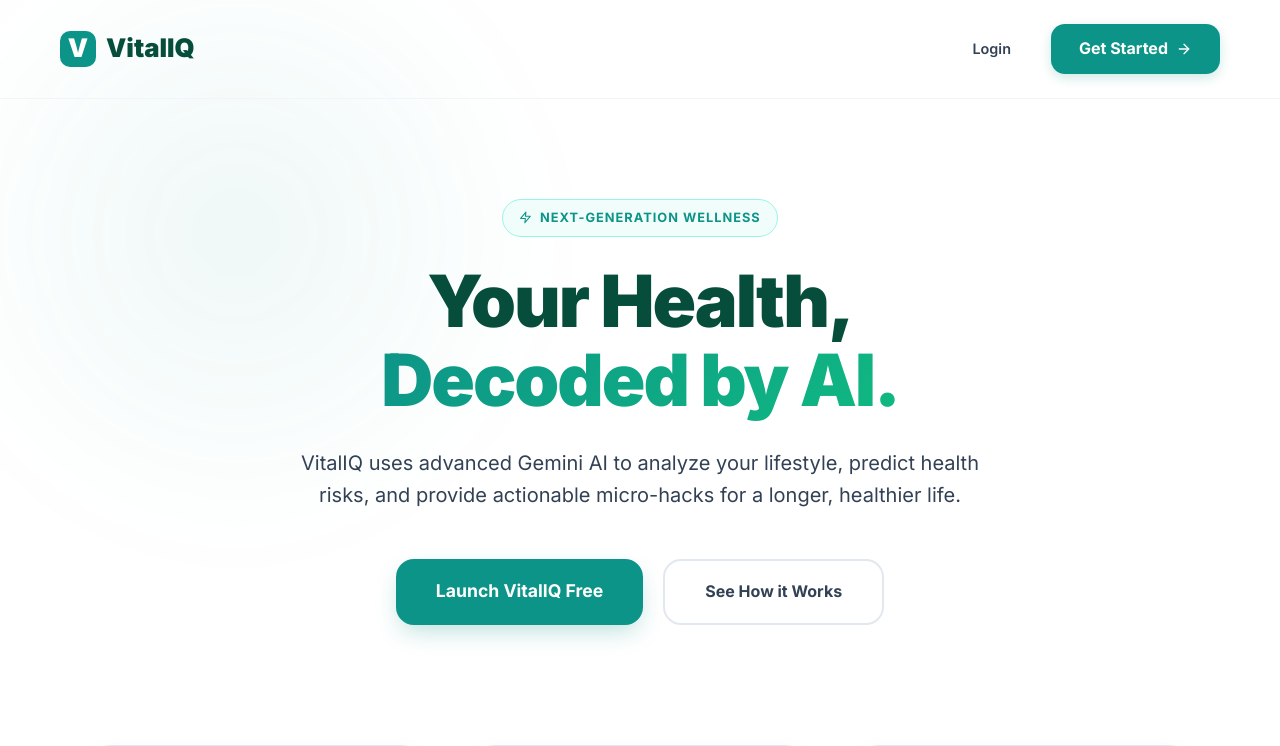
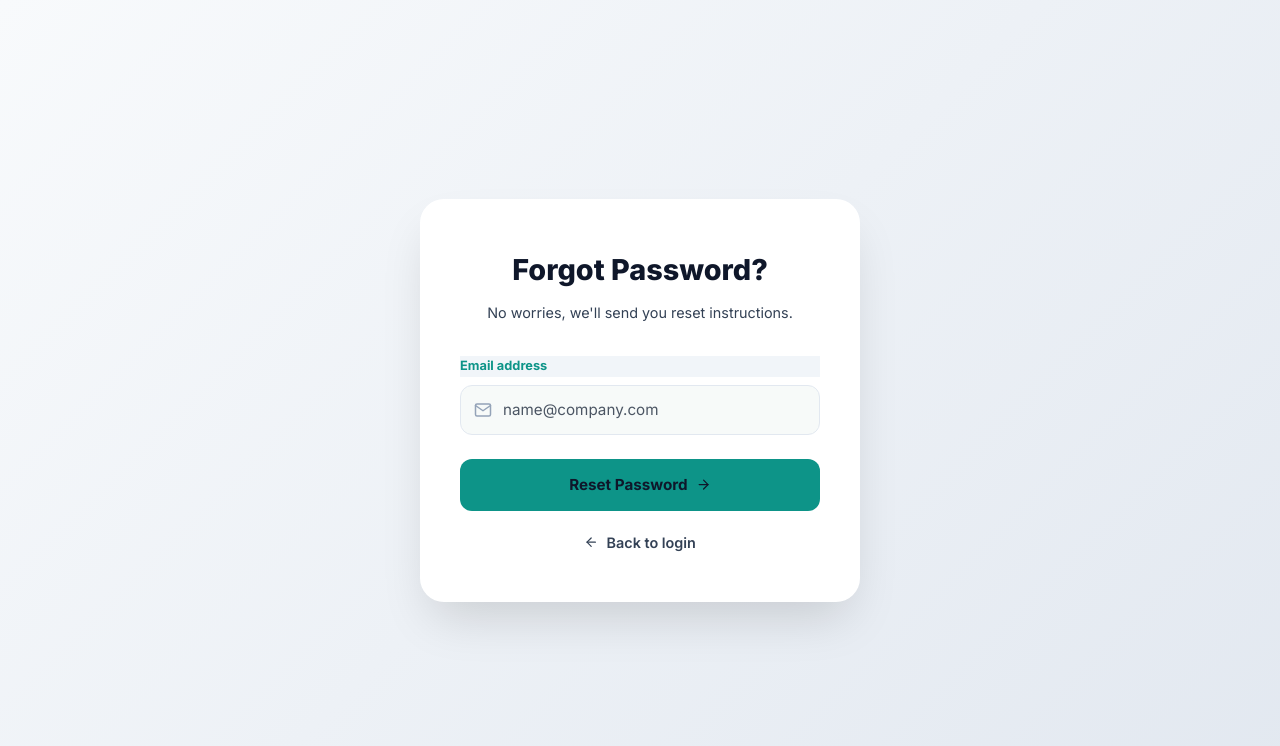
Before and after one commit to Shaurya-agrawal782/Health-Tracker, a React (Vite) app in the folder stitch/frontend/: page /forgot-password in a window 1280 px wide. Before the commit this address led to /. Shown: the top 746 px of the page. Built offline with nearby package versions, Linux system fonts and the light colour scheme; no server answers.

Commit message:
Add Forgot Password feature with OTP verification flow

```diff
--- a/stitch/frontend/src/App.jsx
+++ b/stitch/frontend/src/App.jsx
@@ -7,6 +7,7 @@
 import Landing from './pages/Landing';
 import Login from './pages/Login';
 import Register from './pages/Register';
+import ForgotPassword from './pages/ForgotPassword';
 import Dashboard from './pages/Dashboard';
 import HealthInput from './pages/HealthInput';
 import HealthCheckForm from './pages/HealthCheckForm';
@@ -91,6 +92,7 @@
             </PublicRoute>
           } />
           <Route path="/register" element={<PublicRoute><Register /></PublicRoute>} />
+          <Route path="/forgot-password" element={<PublicRoute><ForgotPassword /></PublicRoute>} />
 
           {/* Protected Dashboard Routes */}
           <Route element={<ProtectedRoute><DashboardLayout /></ProtectedRoute>}>
--- a/stitch/frontend/src/context/AuthContext.jsx
+++ b/stitch/frontend/src/context/AuthContext.jsx
@@ -90,6 +90,16 @@
     }
   };
 
+  const forgotPassword = async (email) => {
+    const response = await authAPI.forgotPassword({ email });
+    return response.data;
+  };
+
+  const resetPassword = async (data) => {
+    const response = await authAPI.resetPassword(data);
+    return response.data;
+  };
+
   const isAuthenticated = !!token && !!user;
 
   return (
@@ -104,7 +114,9 @@
       loginAsGuest,
       verifyOtp,
       completeLogin,
-      sendRegisterOtp
+      sendRegisterOtp,
+      forgotPassword,
+      resetPassword
     }}>
       {children}
     </AuthContext.Provider>
--- /dev/null
+++ b/stitch/frontend/src/pages/ForgotPassword.jsx
@@ -0,0 +1,206 @@
+import { useState } from 'react';
+import { Link, useNavigate } from 'react-router-dom';
+import { useAuth } from '../context/AuthContext';
+import { FiMail, FiLock, FiArrowRight, FiArrowLeft, FiCheckCircle } from 'react-icons/fi';
+import toast from 'react-hot-toast';
+import OtpVerification from '../components/auth/OtpVerification';
+
+const ForgotPassword = () => {
+  const navigate = useNavigate();
+  const { forgotPassword, resetPassword } = useAuth();
+
+  const [step, setStep] = useState(1); // 1: Email, 2: OTP, 3: New Password, 4: Success
+  const [email, setEmail] = useState('');
+  const [otp, setOtp] = useState('');
+  const [newPassword, setNewPassword] = useState('');
+  const [confirmPassword, setConfirmPassword] = useState('');
+  const [loading, setLoading] = useState(false);
+
+  const handleEmailSubmit = async (e) => {
+    e.preventDefault();
+    setLoading(true);
+    try {
+      await forgotPassword(email);
+      toast.success('OTP sent to your email');
+      setStep(2);
+    } catch (err) {
+      toast.error(err.response?.data?.message || 'Failed to send OTP');
+    } finally {
+      setLoading(false);
+    }
+  };
+
+  const handleOtpVerify = async (otpValue) => {
+    setOtp(otpValue);
+    setStep(3);
+    return true; // OtpVerification component expects a promise
+  };
+
+  const handleResetSubmit = async (e) => {
+    e.preventDefault();
+    if (newPassword !== confirmPassword) {
+      return toast.error('Passwords do not match');
+    }
+    if (newPassword.length < 6) {
+      return toast.error('Password must be at least 6 characters');
+    }
+
+    setLoading(true);
+    try {
+      await resetPassword({ email, otp, newPassword });
+      toast.success('Password reset successfully!');
+      setStep(4);
+    } catch (err) {
+      toast.error(err.response?.data?.message || 'Reset failed');
+    } finally {
+      setLoading(false);
+    }
+  };
+
+  return (
+    <div style={{
+      minHeight: '100vh',
+      display: 'flex',
+      alignItems: 'center',
+      justifyContent: 'center',
+      background: 'linear-gradient(135deg, #f8fafc 0%, #e2e8f0 100%)',
+      padding: '20px'
+    }}>
+      <div className="animate-fade-in-scale" style={{
+        background: 'white',
+        borderRadius: '24px',
+        boxShadow: '0 25px 50px -12px rgba(0, 0, 0, 0.15)',
+        padding: '48px 40px',
+        width: '100%',
+        maxWidth: '440px'
+      }}>
+        {/* Step 1: Enter Email */}
+        {step === 1 && (
+          <div className="animate-fade-in">
+            <div style={{ textAlign: 'center', marginBottom: '32px' }}>
+              <h1 style={{ fontSize: '1.8rem', fontWeight: 800, color: 'var(--text-primary)', marginBottom: '8px' }}>
+                Forgot Password?
+              </h1>
+              <p style={{ fontSize: '0.9rem', color: 'var(--text-secondary)' }}>
+                No worries, we'll send you reset instructions.
+              </p>
+            </div>
+
+            <form onSubmit={handleEmailSubmit}>
+              <div style={{ marginBottom: '24px' }}>
+                <label className="input-label" style={{ fontWeight: 700, fontSize: '0.8rem', marginBottom: '8px', display: 'block' }}>Email address</label>
+                <div style={{ position: 'relative' }}>
+                  <input
+                    type="email"
+                    className="input-field"
+                    placeholder="name@company.com"
+                    value={email}
+                    onChange={e => setEmail(e.target.value)}
+                    required
+                    style={{ paddingLeft: '42px', height: '50px' }}
+                  />
+                  <FiMail style={{ position: 'absolute', left: '14px', top: '50%', transform: 'translateY(-50%)', color: '#94a3b8' }} size={18} />
+                </div>
+              </div>
+
+              <button type="submit" className="btn-primary" disabled={loading} style={{ width: '100%', padding: '14px', fontWeight: 700, borderRadius: '12px', display: 'flex', alignItems: 'center', justifyContent: 'center', gap: '8px', marginBottom: '20px' }}>
+                {loading ? <span className="spinner" style={{ width: '20px', height: '20px' }} /> : <>Reset Password <FiArrowRight /></>}
+              </button>
+            </form>
+
+            <Link to="/login" style={{ display: 'flex', alignItems: 'center', justifyContent: 'center', gap: '8px', color: 'var(--text-secondary)', fontSize: '0.9rem', textDecoration: 'none', fontWeight: 600 }}>
+              <FiArrowLeft /> Back to login
+            </Link>
+          </div>
+        )}
+
+        {/* Step 2: Verify OTP */}
+        {step === 2 && (
+          <div className="animate-fade-in">
+            <OtpVerification
+              email={email}
+              onVerify={handleOtpVerify}
+              onBack={() => setStep(1)}
+            />
+          </div>
+        )}
+
+        {/* Step 3: New Password */}
+        {step === 3 && (
+          <div className="animate-fade-in">
+            <div style={{ textAlign: 'center', marginBottom: '32px' }}>
+              <h1 style={{ fontSize: '1.8rem', fontWeight: 800, color: 'var(--text-primary)', marginBottom: '8px' }}>
+                Set New Password
+              </h1>
+              <p style={{ fontSize: '0.9rem', color: 'var(--text-secondary)' }}>
+                Must be at least 6 characters.
+              </p>
+            </div>
+
+            <form onSubmit={handleResetSubmit}>
+              <div style={{ marginBottom: '20px' }}>
+                <label className="input-label" style={{ fontWeight: 700, fontSize: '0.8rem', marginBottom: '8px', display: 'block' }}>New Password</label>
+                <div style={{ position: 'relative' }}>
+                  <input
+                    type="password"
+                    className="input-field"
+                    placeholder="••••••••"
+                    value={newPassword}
+                    onChange={e => setNewPassword(e.target.value)}
+                    required
+                    style={{ paddingLeft: '42px', height: '50px' }}
+                  />
+                  <FiLock style={{ position: 'absolute', left: '14px', top: '50%', transform: 'translateY(-50%)', color: '#94a3b8' }} size={18} />
+                </div>
+              </div>
+
+              <div style={{ marginBottom: '24px' }}>
+                <label className="input-label" style={{ fontWeight: 700, fontSize: '0.8rem', marginBottom: '8px', display: 'block' }}>Confirm Password</label>
+                <div style={{ position: 'relative' }}>
+                  <input
+                    type="password"
+                    className="input-field"
+                    placeholder="••••••••"
+                    value={confirmPassword}
+                    onChange={e => setConfirmPassword(e.target.value)}
+                    required
+                    style={{ paddingLeft: '42px', height: '50px' }}
+                  />
+                  <FiLock style={{ position: 'absolute', left: '14px', top: '50%', transform: 'translateY(-50%)', color: '#94a3b8' }} size={18} />
+                </div>
+              </div>
+
+              <button type="submit" className="btn-primary" disabled={loading} style={{ width: '100%', padding: '14px', fontWeight: 700, borderRadius: '12px', display: 'flex', alignItems: 'center', justifyContent: 'center', gap: '8px' }}>
+                {loading ? <span className="spinner" style={{ width: '20px', height: '20px' }} /> : 'Reset Password'}
+              </button>
+            </form>
+          </div>
+        )}
+
+        {/* Step 4: Success */}
+        {step === 4 && (
+          <div className="animate-fade-in" style={{ textAlign: 'center' }}>
+            <div style={{ color: 'var(--success)', marginBottom: '24px' }}>
+              <FiCheckCircle size={64} />
+            </div>
+            <h1 style={{ fontSize: '1.8rem', fontWeight: 800, color: 'var(--text-primary)', marginBottom: '12px' }}>
+              Password Reset
+            </h1>
+            <p style={{ fontSize: '0.9rem', color: 'var(--text-secondary)', marginBottom: '32px' }}>
+              Your password has been successfully reset. Click below to log in with your new password.
+            </p>
+            <button
+              className="btn-primary"
+              onClick={() => navigate('/login')}
+              style={{ width: '100%', padding: '14px', fontWeight: 700, borderRadius: '12px' }}
+            >
+              Back to Login
+            </button>
+          </div>
+        )}
+      </div>
+    </div>
+  );
+};
+
+export default ForgotPassword;
--- a/stitch/frontend/src/pages/Login.jsx
+++ b/stitch/frontend/src/pages/Login.jsx
@@ -229,6 +229,16 @@
                 {showPassword ? <FiEyeOff size={18} /> : <FiEye size={18} />}
               </button>
             </div>
+            <div style={{ textAlign: 'right', marginTop: '8px' }}>
+              <Link to="/forgot-password" style={{
+                fontSize: '0.8rem',
+                color: 'var(--primary)',
+                fontWeight: 600,
+                textDecoration: 'none'
+              }}>
+                Forgot password?
+              </Link>
+            </div>
           </div>
 
           {/* Submit */}
--- a/stitch/frontend/src/services/api.js
+++ b/stitch/frontend/src/services/api.js
@@ -39,6 +39,8 @@
   sendRegisterOtp: (data) => API.post('/auth/send-register-otp', data),
   login: (data) => API.post('/auth/login', data),
   verifyOtp: (data) => API.post('/auth/verify-otp', data),
+  forgotPassword: (data) => API.post('/auth/forgot-password', data),
+  resetPassword: (data) => API.post('/auth/reset-password', data),
   getProfile: () => API.get('/auth/profile')
 };
 
```
Also changed, not shown: 2 other files (tests, documents, lock files or other folders).
